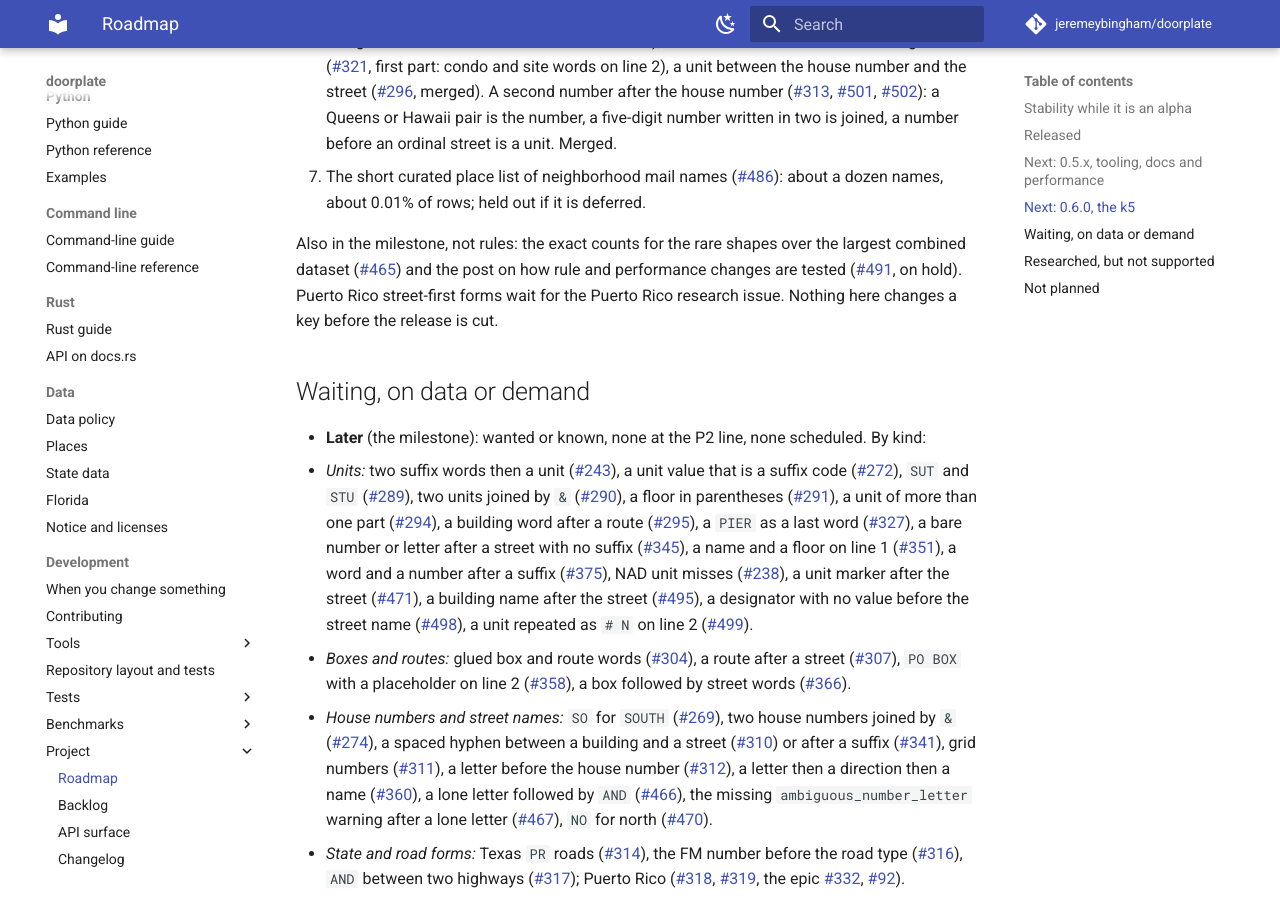
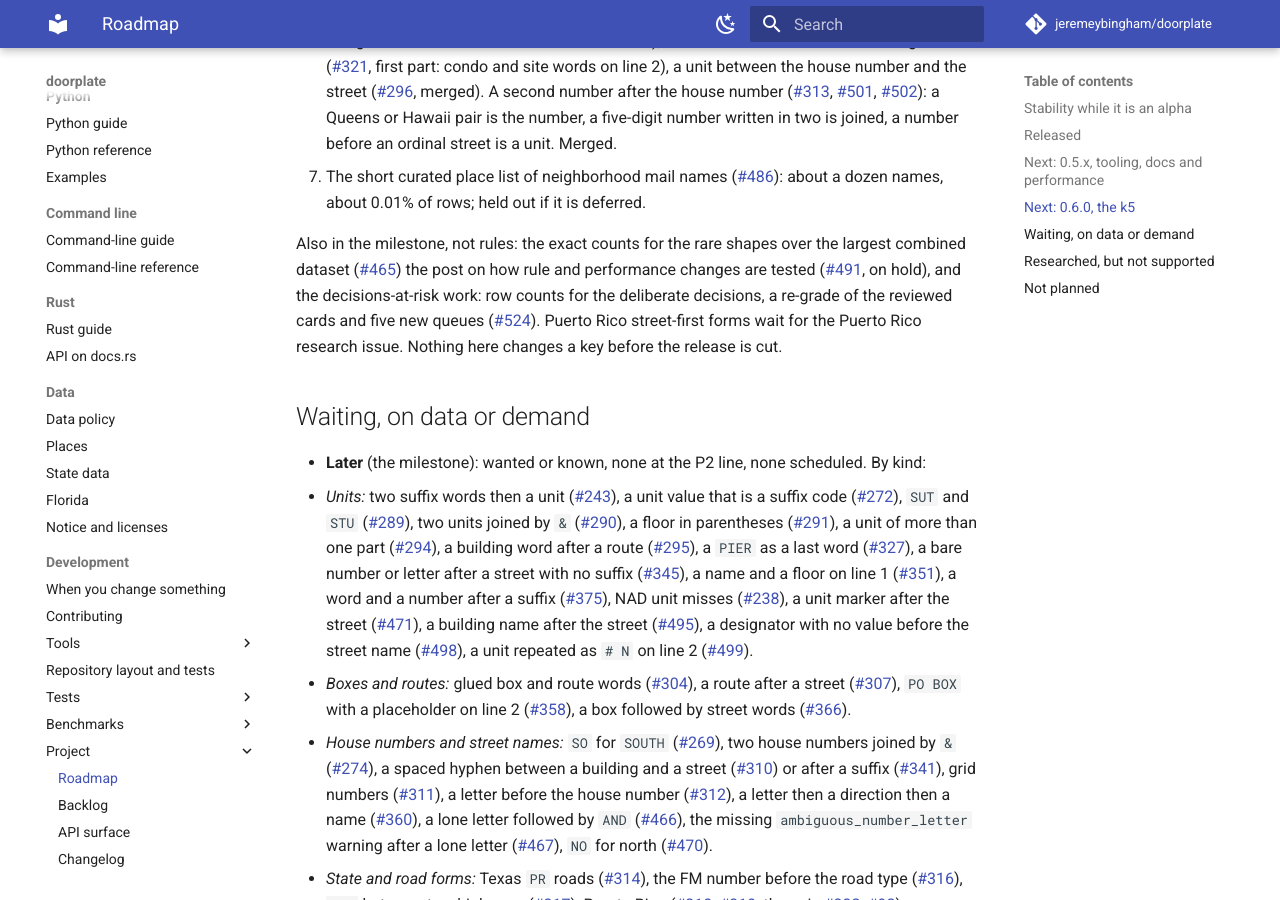
Before and after one commit to jeremeybingham/doorplate, an MkDocs documentation site: the page built from docs/roadmap.md, in a window 1280 px wide and 900 px high, scrolled down 2990 px. Built offline with MkDocs 1.6.1 and Material for MkDocs 9.7.7, drawn with Linux system fonts in a browser that asks for light colours; comment, search, counter and statistics services are not loaded.

Commit message:
Roadmap: name the decisions-at-risk work (#524)
Co-Authored-By: Claude Sonnet 5.5 <noreply@anthropic.com>

```diff
--- a/docs/roadmap.md
+++ b/docs/roadmap.md
@@ -82,7 +82,7 @@ of 41 are analyzed; the rest and the final rescore may move issues in or out) an
    A second number after the house number (#313, #501, #502): a Queens or Hawaii pair is the number, a five-digit number written in two is joined, a number before an ordinal street is a unit. Merged.
 7. The short curated place list of neighborhood mail names (#486): about a dozen names, about 0.01% of rows; held out if it is deferred.
 
-Also in the milestone, not rules: the exact counts for the rare shapes over the largest combined dataset (#465) and the post on how rule and performance changes are tested (#491, on hold).
+Also in the milestone, not rules: the exact counts for the rare shapes over the largest combined dataset (#465) the post on how rule and performance changes are tested (#491, on hold), and the decisions-at-risk work: row counts for the deliberate decisions, a re-grade of the reviewed cards and five new queues (#524).
 Puerto Rico street-first forms wait for the Puerto Rico research issue. Nothing here changes a key before the release is cut.
 
 ## Waiting, on data or demand
```
